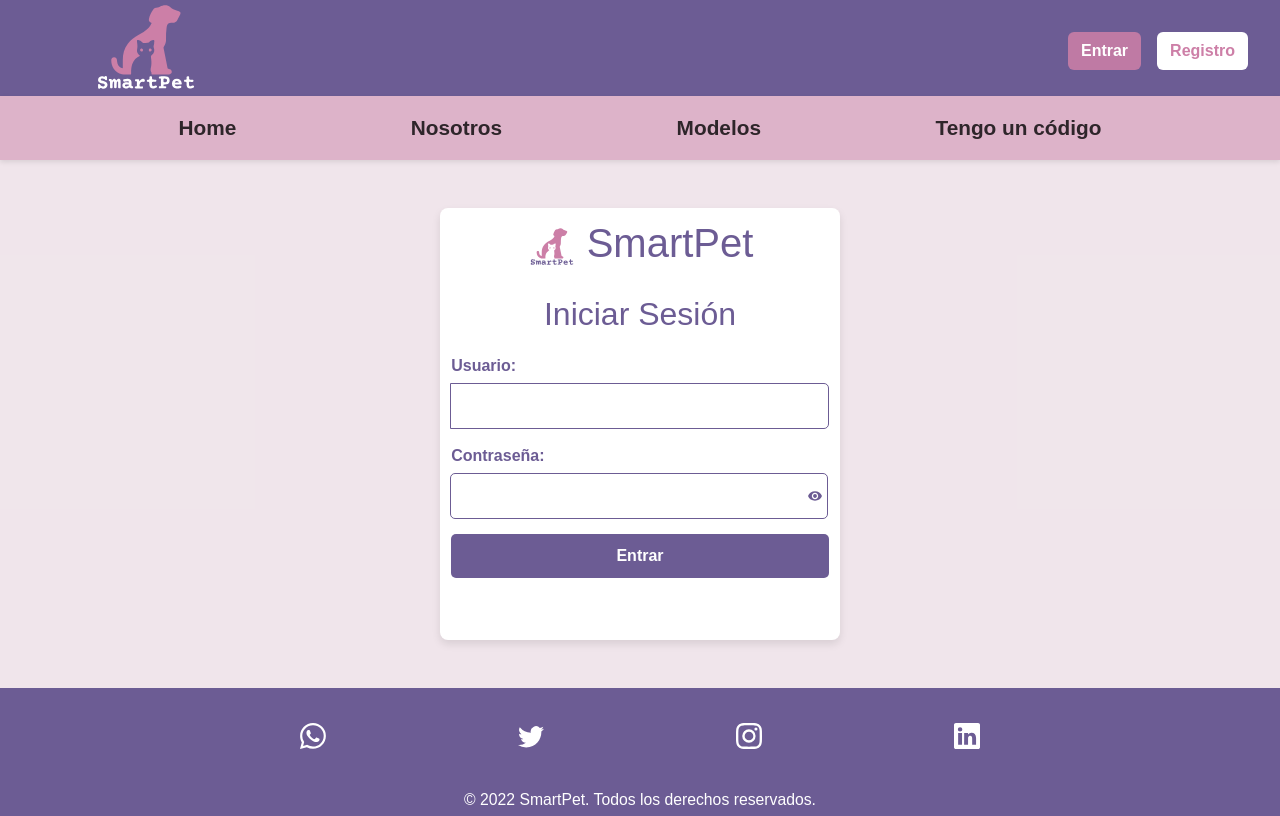
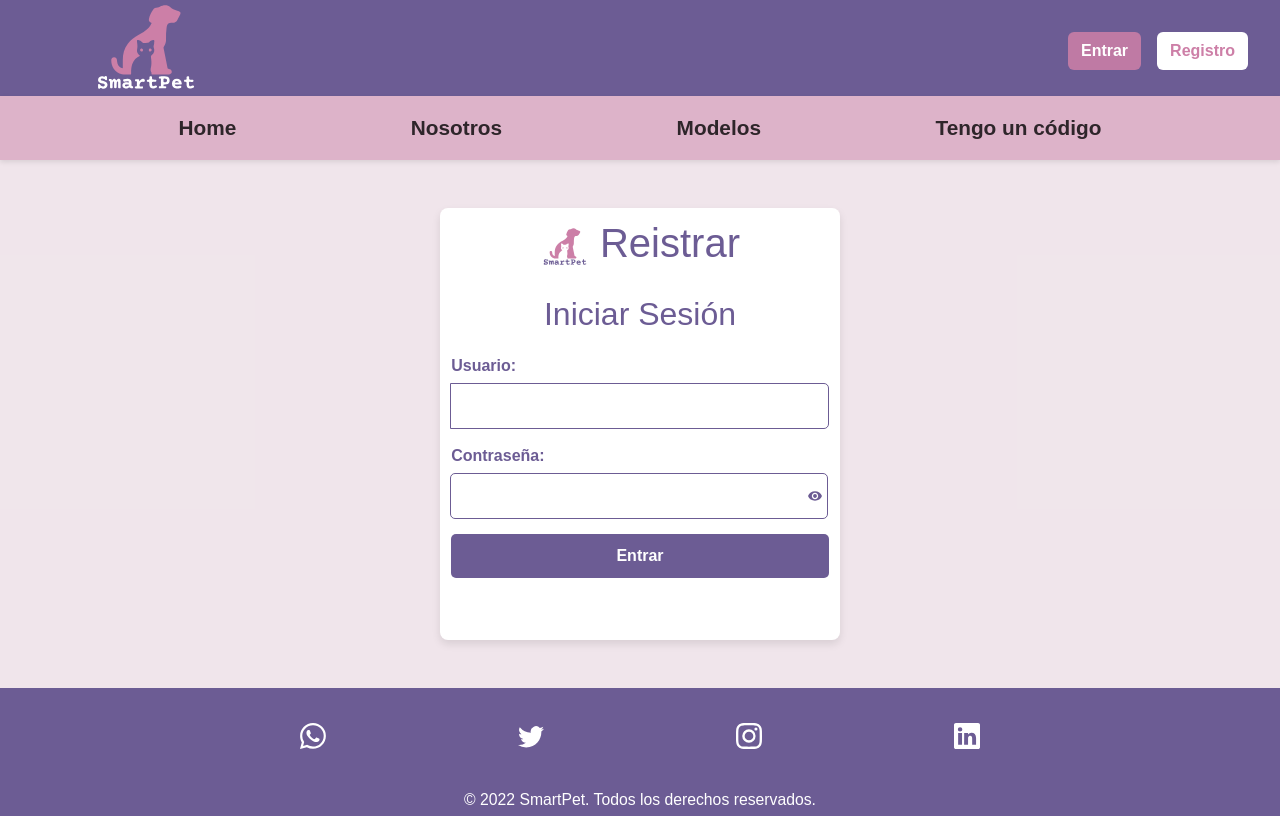
Before and after one commit to juanmatoniolo/NewSmartpet, a React (Create React App) app: page /Register in a window 1280 px wide. Built offline with nearby package versions, Linux system fonts and the light colour scheme.

Commit message:
register

```diff
--- a/src/components/Register/Register.jsx
+++ b/src/components/Register/Register.jsx
@@ -40,7 +40,7 @@
 							alt="Logo Curiyú"
 							className="club-logo"
 						/>
-						<h1 className="club-name">SmartPet</h1>
+						<h1 className="club-name">Reistrar</h1>
 					</header>
 					<h2 className="login-title">Iniciar Sesión</h2>
 					<form className="login-form" onSubmit={handleSubmit}>
```
Also changed, not shown: 7 other files (tests, documents, lock files or other folders).
